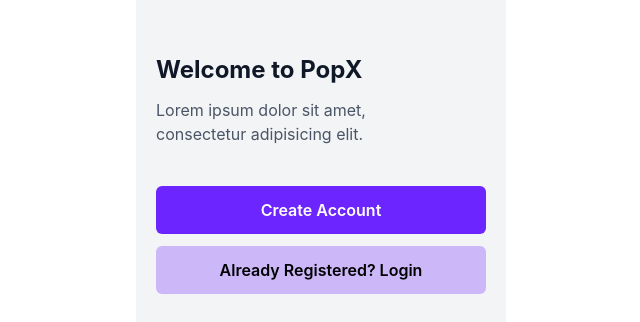
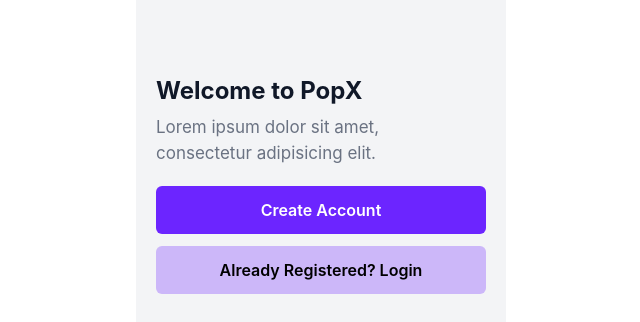
Before and after one commit to Anshuman133/PopX-Demo, a React (Vite) app: page / in a window 1280 px wide. Shown: the part 478-800 px from the top of the page, without its empty margins (319-959 px from the left). Built offline with nearby package versions, Linux system fonts and the light colour scheme.

Commit message:
Update bug

```diff
--- a/src/pages/Home.jsx
+++ b/src/pages/Home.jsx
@@ -5,11 +5,11 @@ const Home = () => {
   return (
      <div className="flex justify-center items-center min-h-screen bg-white">
       <div className=" w-[370px] min-h-[80vh] max-w-md h-screen bg-gray-100 flex flex-col justify-end relative overflow-hidden">
-        <div className="mx-5 mb-7 space-y-3">
+        <div className="mx-5 mb-7 space-y-2">
         <h1 className="font-bold text-2xl text-gray-900">Welcome to PopX</h1>
-        <p className="text-gray-600 text-base">Lorem ipsum dolor sit amet,<br/> consectetur adipisicing elit.</p>
+        <p className="text-gray-500 text-[17px]  ">Lorem ipsum dolor sit amet,<br/> consectetur adipisicing elit.</p>
 
-        <div className="flex flex-col  space-y-3 font-semibold mt-10">
+        <div className="flex flex-col  space-y-3 font-semibold mt-5">
         <Link  to="/create-account">
         <button className="bg-[#6c25ff] cursor-pointer w-full hover:bg-violet-500 text-white rounded-md py-3  ">Create Account</button>
         </Link>
```
